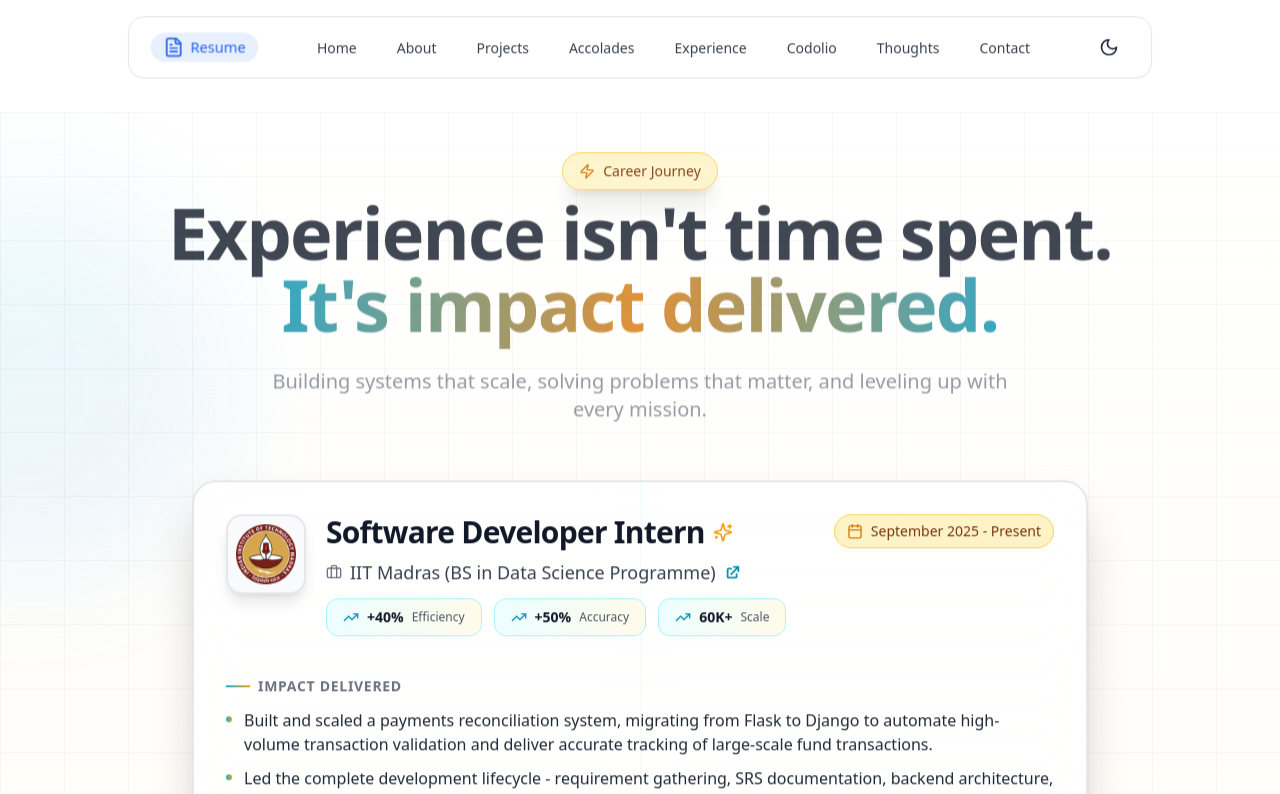
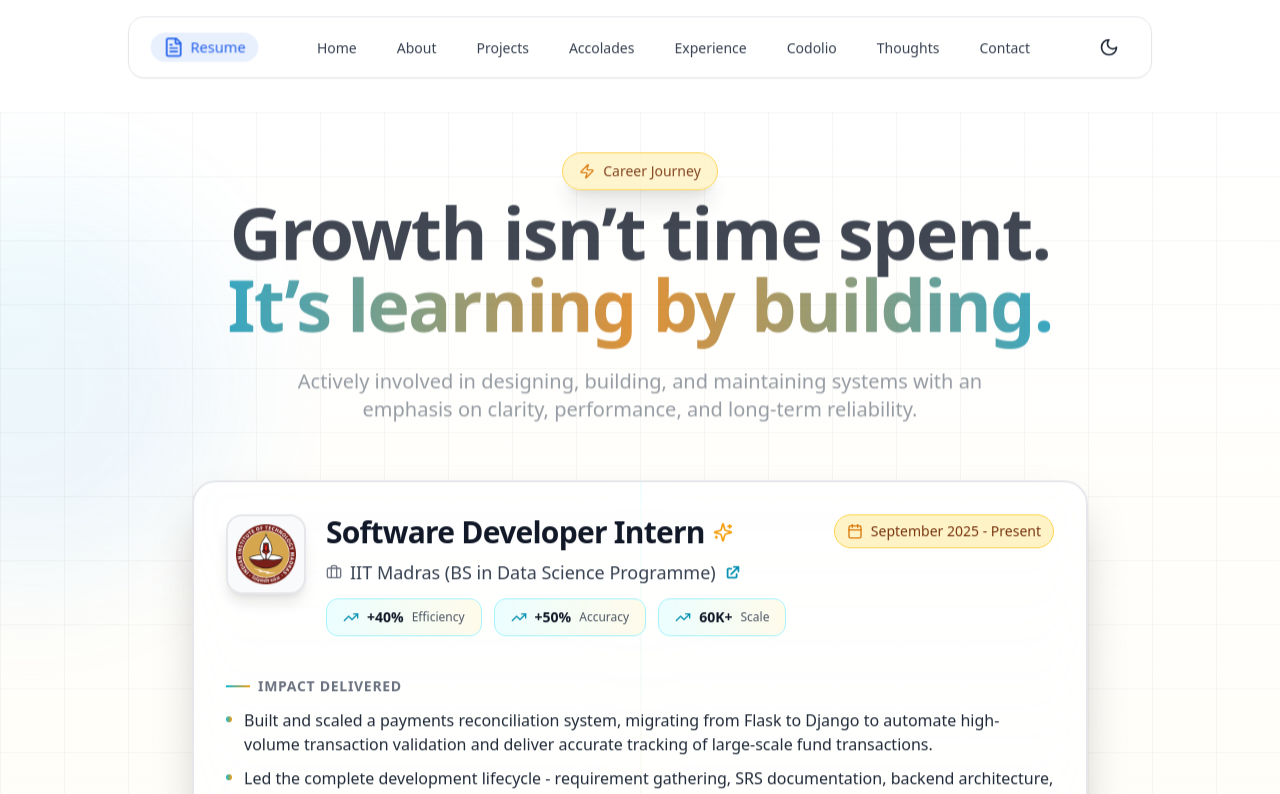
Before and after one commit to Mahadevan2005/Latest_Portfolio, a React (Vite) app: page /experience in a window 1280 px wide. Shown: the top 794 px of the page. Built offline with nearby package versions, Linux system fonts and the light colour scheme.

Commit message:
updated experience section

```diff
--- a/src/pages/Experience.tsx
+++ b/src/pages/Experience.tsx
@@ -108,10 +108,10 @@ const Experience = () => {
             transition={{ duration: 0.8, delay: 0.2 }}
             className="text-4xl sm:text-5xl lg:text-7xl font-bold text-gray-900 dark:text-white mb-6 leading-tight"
           >
-            Experience isn't time spent.
+            Growth isn’t time spent.
             <br />
             <span className="bg-gradient-to-r from-cyan-600 via-amber-600 to-cyan-600 dark:from-cyan-400 dark:via-amber-400 dark:to-cyan-400 bg-clip-text text-transparent">
-              It's impact delivered.
+              It’s learning by building.
             </span>
           </motion.h1>
 
@@ -122,7 +122,7 @@ const Experience = () => {
             transition={{ duration: 0.8, delay: 0.4 }}
             className="text-lg sm:text-xl text-gray-600 dark:text-gray-300 max-w-3xl mx-auto leading-relaxed"
           >
-            Building systems that scale, solving problems that matter, and leveling up with every mission.
+            Actively involved in designing, building, and maintaining systems with an emphasis on clarity, performance, and long-term reliability.
           </motion.p>
 
           {/* Stats Row */}
```
